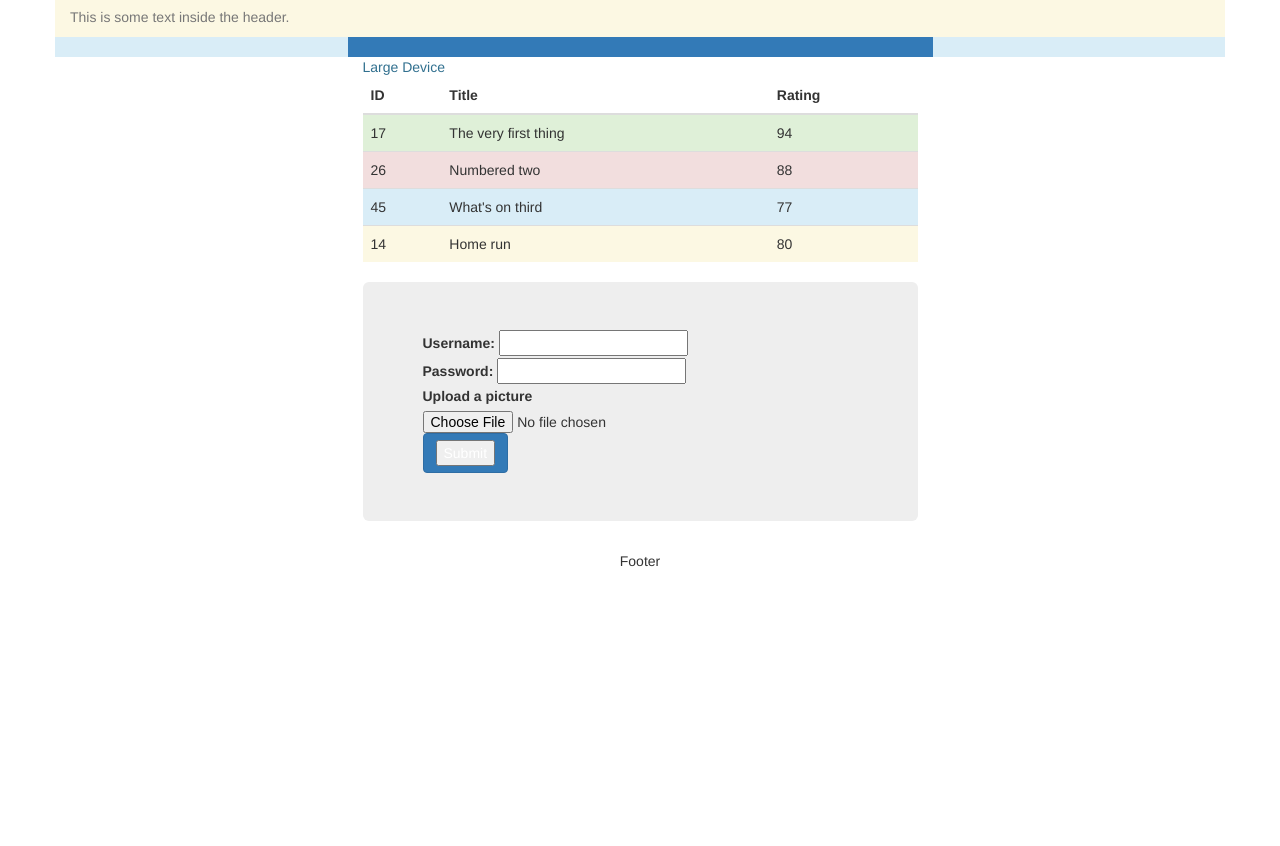
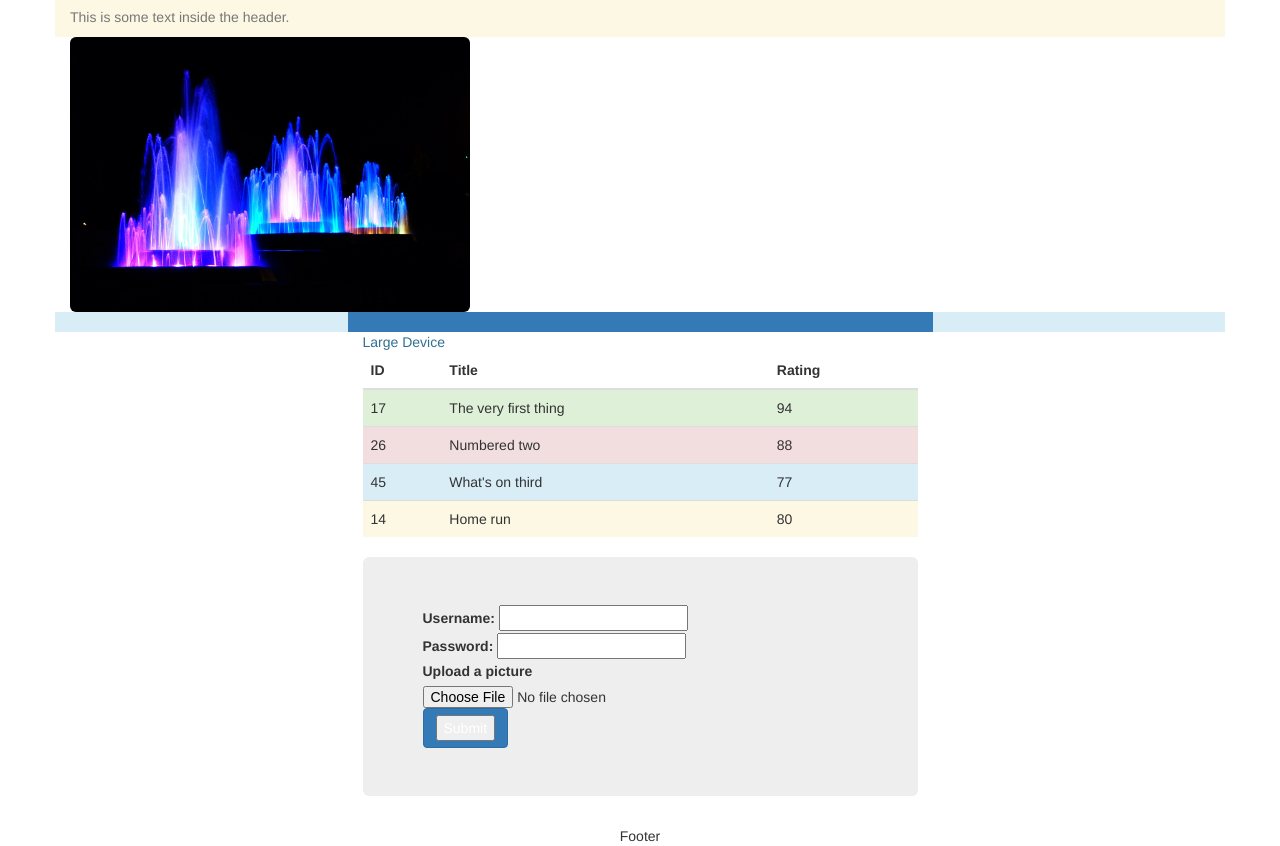
Before and after one commit to YetAnotherJonWilson/bootstrap_playground, a website: page public/index.html in a window 1280 px wide. Shown: the part 63-909 px from the top of the page. Before the commit the page ends 800 px from the top, so only its background shows below. Drawn offline with nearby package versions, Linux system fonts and the light colour scheme; files that its build step writes are made by us from their sources.

Commit message:
playing with images

```diff
--- a/index.html
+++ b/public/index.html
@@ -17,6 +17,7 @@
       <p class="text-muted">This is some text inside the header.</p>
     </header>
     </div>
+    <img class="img-rounded" src="assets/images/laser-water.jpg" alt="Water colored by light" width="400" height="275"></img>
   <div class="row">
     <div class="col-lg-3 col-md-3 col-sm-12 col-es-12 bg-info" id="column-sides-top"></div>
     <div class="col-lg-6 col-md-6 col-sm-12 col-es-12" id="column-2-top">
--- a/server.js
+++ b/server.js
@@ -2,6 +2,8 @@ var express = require('express');
 var app = express();
 //var router = require('express').Router();
 var path = require('path');
+
+app.use(express.static('public'));
 
 app.get('/', function(request, response){
   response.sendFile(path.join(__dirname, '/index.html'));
```
Also changed, not shown: public/assets/images/laser-water.jpg (added).
